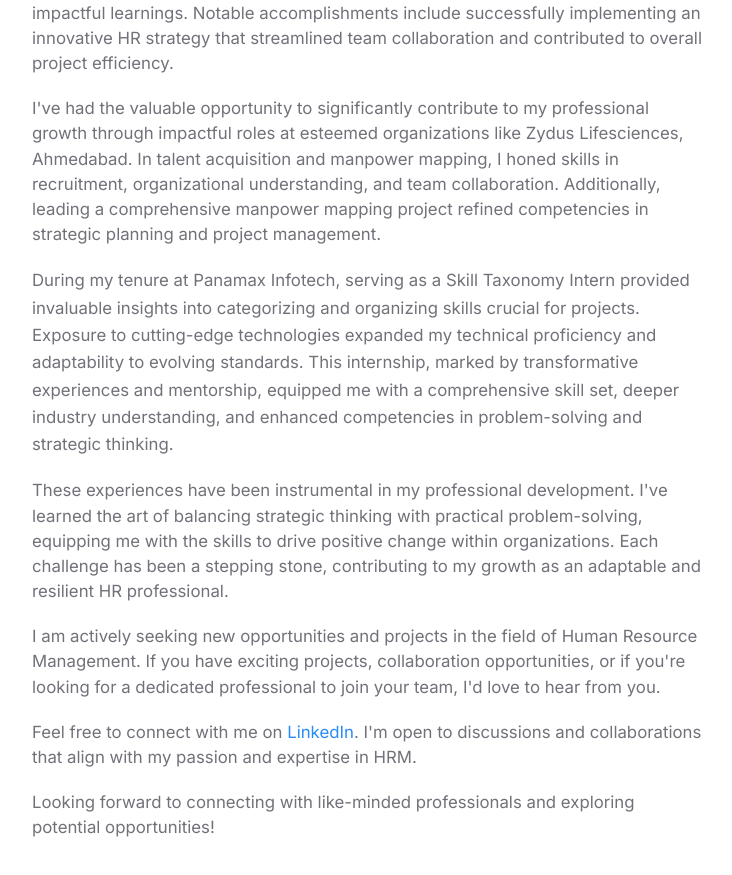
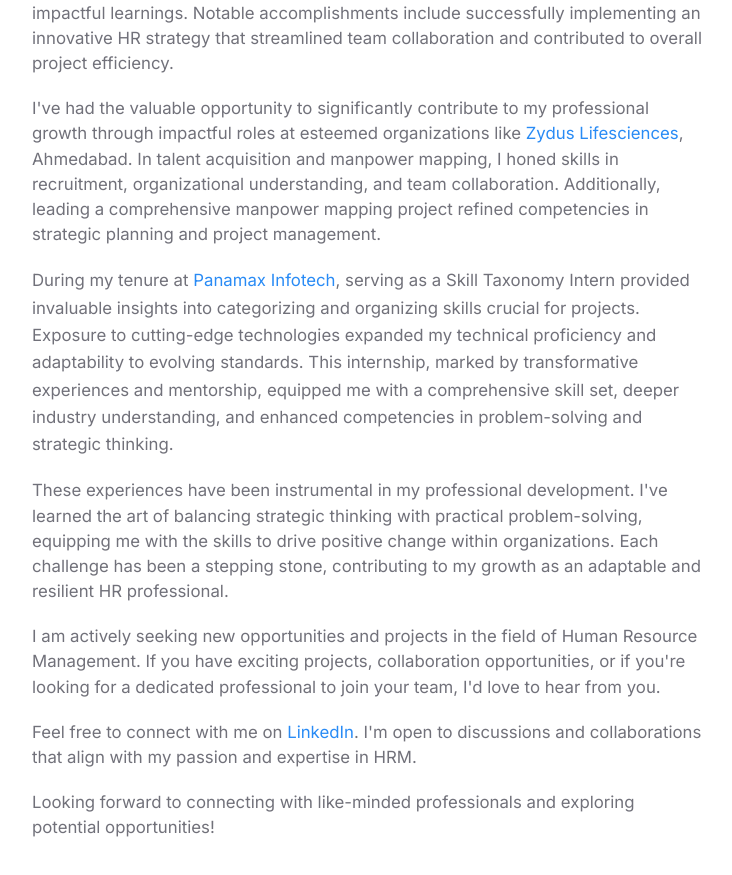
Before and after one commit to kratimairothia/kratimairothia.github.io, a plain HTML site: page index.html in a window 1280 px wide. Shown: the part 847-1722 px from the top of the page, without its empty margins (272-1004 px from the left). Drawn offline with nearby package versions, Linux system fonts and the light colour scheme; a web font is replaced by a local one.

Commit message:
links added

```diff
--- a/index.html
+++ b/index.html
@@ -69,8 +69,8 @@
                 <p>
 
                 </p>My professional journey has been marked by noteworthy achievements and impactful learnings. Notable accomplishments include successfully implementing an innovative HR strategy that streamlined team collaboration and contributed to overall project efficiency. </p>
-                I've had the valuable opportunity to significantly contribute to my professional growth through impactful roles at esteemed organizations like Zydus Lifesciences, Ahmedabad. In talent acquisition and manpower mapping, I honed skills in recruitment, organizational understanding, and team collaboration. Additionally, leading a comprehensive manpower mapping project refined competencies in strategic planning and project management.</p>
-                <p> During my tenure at Panamax Infotech, serving as a Skill Taxonomy Intern provided invaluable insights into categorizing and organizing skills crucial for projects. Exposure to cutting-edge technologies expanded my technical proficiency and adaptability to evolving standards. This internship, marked by transformative experiences and mentorship, equipped me with a comprehensive skill set, deeper industry understanding, and enhanced competencies in problem-solving and strategic thinking.</p>
+                I've had the valuable opportunity to significantly contribute to my professional growth through impactful roles at esteemed organizations like <a href="https://www.zyduslife.com/zyduslife/">Zydus Lifesciences</a>, Ahmedabad. In talent acquisition and manpower mapping, I honed skills in recruitment, organizational understanding, and team collaboration. Additionally, leading a comprehensive manpower mapping project refined competencies in strategic planning and project management.</p>
+                <p> During my tenure at <a href="https://www.panamaxinfotech.com/">Panamax Infotech</a>, serving as a Skill Taxonomy Intern provided invaluable insights into categorizing and organizing skills crucial for projects. Exposure to cutting-edge technologies expanded my technical proficiency and adaptability to evolving standards. This internship, marked by transformative experiences and mentorship, equipped me with a comprehensive skill set, deeper industry understanding, and enhanced competencies in problem-solving and strategic thinking.</p>
                 </p>These experiences have been instrumental in my professional development. I've learned the art of balancing strategic thinking with practical problem-solving, equipping me with the skills to drive positive change within organizations. Each challenge has been a stepping stone, contributing to my growth as an adaptable and resilient HR professional.
 <p>
     </p>I am actively seeking new opportunities and projects in the field of Human Resource Management. If you have exciting projects, collaboration opportunities, or if you're looking for a dedicated professional to join your team, I'd love to hear from you.</p>
```
